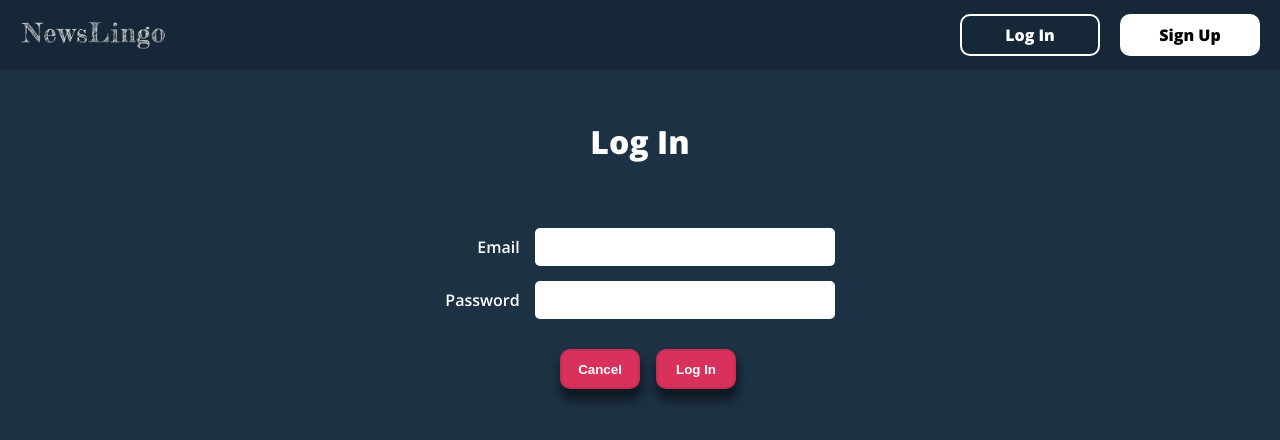
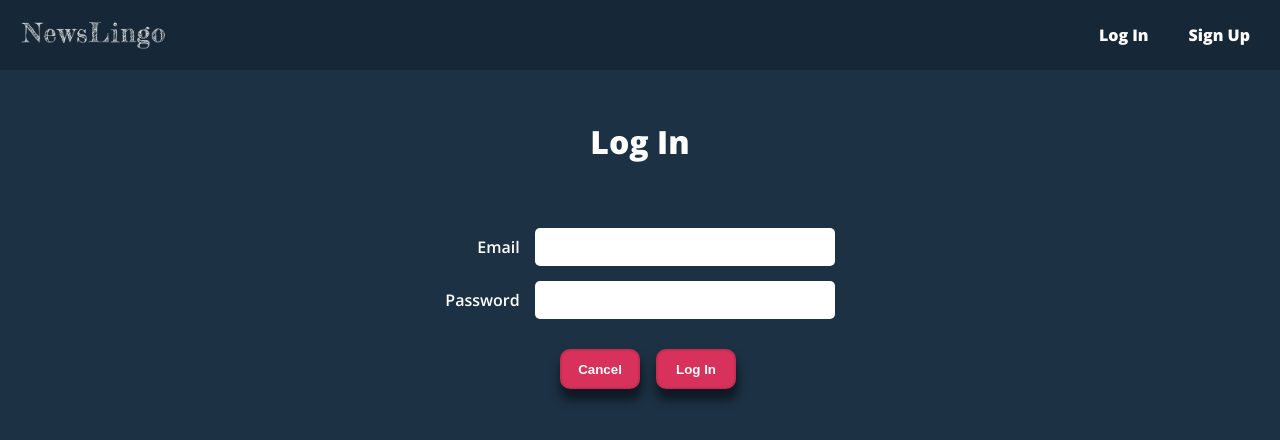
Before and after one commit to ofshvmin/newsLingo-front-end, a React (Vite) app: page /auth/login in a window 1280 px wide. Shown: the top 440 px of the page. Built offline with nearby package versions, Linux system fonts and the light colour scheme; no server answers.

Commit message:
Update styling of navbar links

```diff
--- a/src/App.css
+++ b/src/App.css
@@ -56,12 +56,12 @@ body {
   box-shadow: 0px 5px 5px 0px rgba(0, 0, 0, 0.5);
 }
 
-/* a,
+a,
 a:visited {
   color: #00d8ff
 }
 
-nav > ul {
+/* nav > ul {
   margin: 0;
   padding: 16px 32px;
 } */
--- a/src/components/CommentCard/CommentCard.module.css
+++ b/src/components/CommentCard/CommentCard.module.css
@@ -33,6 +33,7 @@
 
 .commentCard > .actions > button * {
   color: white;
+  text-decoration: none;
 }
 
 .commentCard > .actions > button:hover {
--- a/src/components/NavBar/NavBar.jsx
+++ b/src/components/NavBar/NavBar.jsx
@@ -15,17 +15,19 @@ const NavBar = ({ user, handleLogout }) => {
   )
 
   const protectedLinks = (
+    <>
+    {user ?
+      <h4 id={styles.welcome}>Welcome back, {user.name}!</h4>
+      :
+      ''
+    }
     <ul>
-      {user ?
-        <h4 id={styles.welcome}>Welcome back, {user.name}!</h4>
-        :
-        ''
-      }
       <NavLink id={styles.links} to={`/words/${user?.profile}/dictionary`}><li className={styles.mainNavBtns}>My Dictionary</li></NavLink>
       <NavLink id={styles.links} to="/articles"><li className={styles.mainNavBtns}>News</li></NavLink>
       <NavLink id={styles.links} to="" onClick={handleLogout}><li id={styles.logout}>Log Out</li></NavLink>
       {/* <li><NavLink to="/auth/change-password">Change Password</NavLink></li> */}
     </ul>
+    </>
   )
 
   return (
--- a/src/components/NavBar/NavBar.module.css
+++ b/src/components/NavBar/NavBar.module.css
@@ -19,68 +19,95 @@
   width: 50px;
 } */
 
+.navContainer > * {
+  margin: 0;
+}
+
 .navContainer > ul {
-  margin: 0;
-  /* width: 100%; */
+  /* width: 40%; */
   display: flex;
   padding: 0;
   list-style: none;
   font-weight: bold;
   align-items: center;
-  justify-content: space-between;
+  justify-content: flex-end;
   gap: 20px;
+}
+
+.navContainer > ul > a {
+  text-decoration: none;
+}
+
+.navContainer > ul > a > li {
+  /* margin: 10px 0; */
+  padding: 10px;
+  border-radius: 5px;
+  text-decoration: none;
+}
+
+.navContainer > ul > a > li:hover {
+  background-color: rgba(255, 255, 255, 0.15);
+}
+
+#links {
+  color: white;
+  /* display: flex; */
 }
 
 .navContainer > #links > img {
   height: 30px;
+  display: flex;
 }
+
 .mainNavBtns {
-  text-align: center;
-  width: 140px;
-  background-color: transparent;
-  border: solid white 2px;
-  border-radius: 10px;
-  padding: 8px 0;
-  transition: background-color 0.25s;
+  /* text-align: center; */
+  /* width: 140px; */
+  /* background-color: transparent; */
+  /* border: solid white 2px; */
+  /* border-radius: 10px; */
+  /* padding: 8px 0; */
+  /* transition: background-color 0.25s; */
 }
 
 #welcome {
-  font-size: 16px;
-  text-align: right;
+  color: var(--navBar-color);
+  animation: fadeOut 5s;
+  /* font-size: 16px; */
+  /* text-align: right; */
 }
 
 #logout {
-  text-align: center;
-  width: 140px;
-  background-color: white;
-  color: black;
-  border: none;
-  border-radius: 10px;
-  padding: 10px 2px;
-  transition: background-color 0.25s;
+  /* text-align: center; */
+  /* width: 140px; */
+  /* background-color: white; */
+  /* color: white; */
+  /* border: none; */
+  /* border-radius: 10px; */
+  /* padding: 10px 2px; */
+  /* transition: background-color 0.25s; */
 }
 
-#logout:hover {
+/* #logout:hover {
   background-color: gray;
 }
 
 .mainNavBtns:hover {
   background-color: gray;
-}
+} */
 
-#links {
-  color: white;
-  display: flex;
-}
-
-a,
+/* a,
 a:visited {
   color: #040404;
   text-decoration: none;
-}
+} */
 
-#logout > a, #logout > a:visited {
+/* #logout > a, #logout > a:visited {
   color: black;
+} */
+
+@keyframes fadeOut {
+  0% { color: white;}
+  100% { color: var(--navBar-color);}
 }
 
 @media only screen and (max-width: 414px) {
--- a/src/pages/Login/Login.module.css
+++ b/src/pages/Login/Login.module.css
@@ -64,4 +64,5 @@
 
 .login > .form > div > button > a {
   color: white;
+  text-decoration: none;
 }
```
